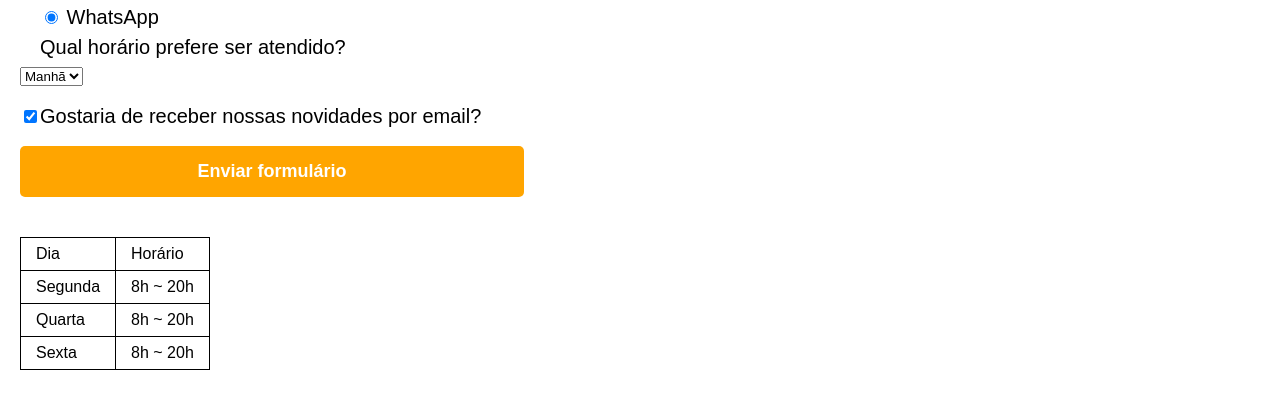
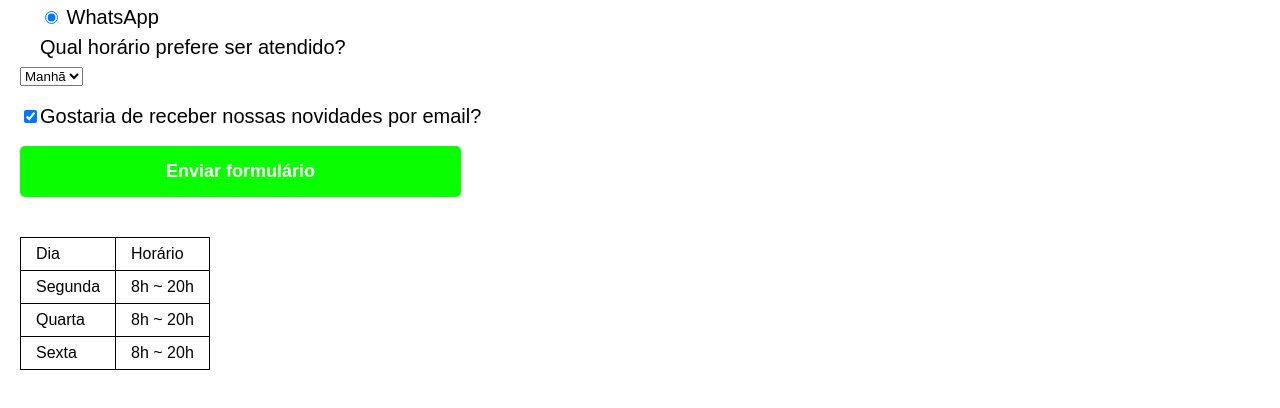
Before and after one commit to wilsondala/exercicio_08_EBAC, a plain HTML site: page contato.html in a window 1280 px wide. Shown: the part 905-1313 px from the top of the page. Drawn offline with Linux system fonts and the light colour scheme.

Commit message:
exercicio_09_wilsondala

```diff
--- a/style.css
+++ b/style.css
@@ -133,9 +133,9 @@ form legend {
 }
 
 .enviar {
-	width: 40%;
+	width: 35%;
 	padding: 15px 0;
-	background: orange;
+	background: rgb(9, 255, 0);
 	color: white;
 	font-weight: bold;
 	font-size: 18px;
```
